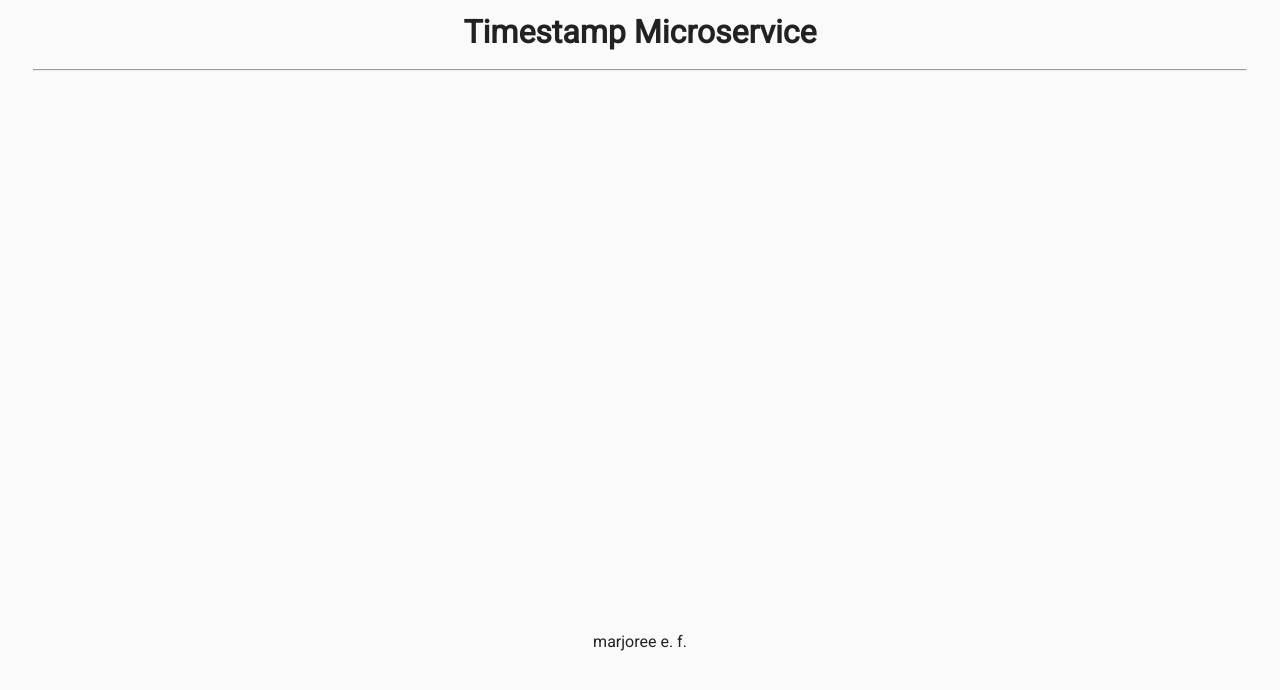
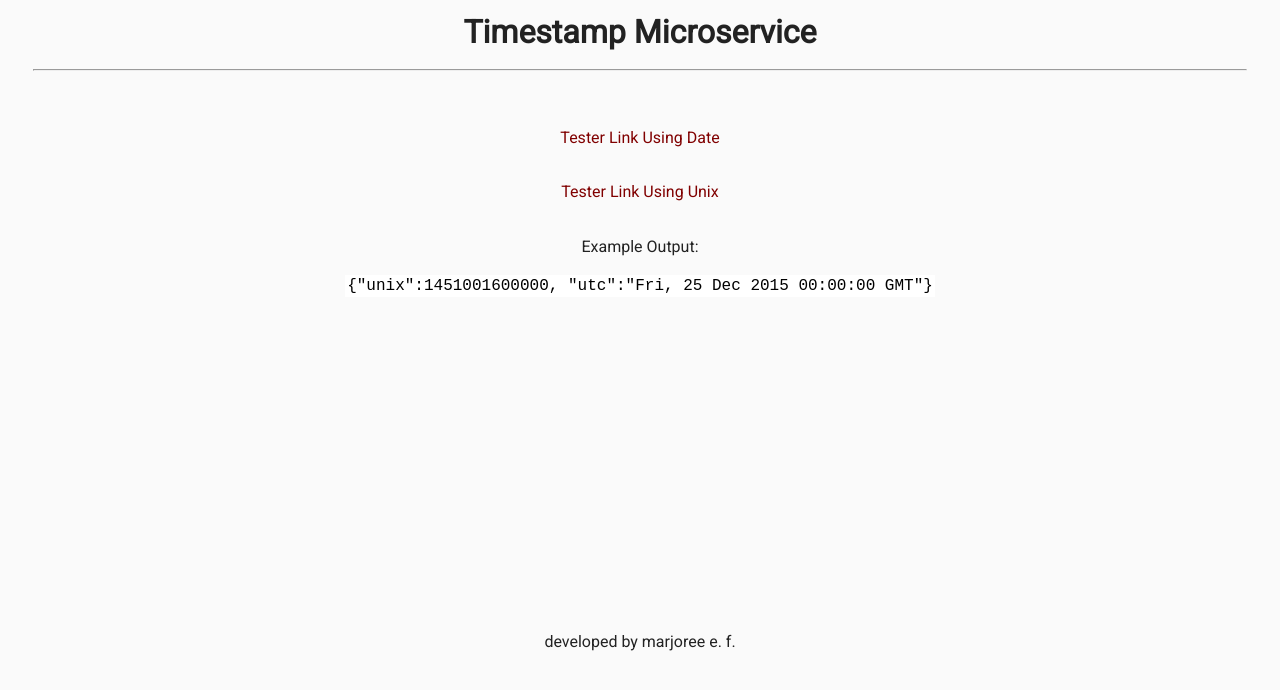
Before and after one commit to mfargas/timestamper, a website: page views/index.html in a window 1280 px wide. Drawn offline with Linux system fonts and the light colour scheme; files that its build step writes are made by us from their sources.

Commit message:
Update documentation

```diff
--- a/public/style.css
+++ b/public/style.css
@@ -23,6 +23,23 @@ hr {
 	margin: 25px;
 }
 
+.test-links{
+	display: flex;
+	flex-direction: column;
+}
+
+.test-links > a{
+	text-decoration: none;
+	padding: 1rem;
+	margin: auto;
+	width: max-content;
+	color: maroon;
+}
+
+.test-links > a:hover{
+	color: mediumvioletred;
+}
+
 .footer {
 	margin-top: 40px;
 }
--- a/views/index.html
+++ b/views/index.html
@@ -11,10 +11,18 @@
     <h1>Timestamp Microservice</h1>
     <hr />
     <div class="container">
+      <div class="test-links">
+        <a href="api/2015-12-25">Tester Link Using Date</a>
+        <a href="api/1451001600000">Tester Link Using Unix</a>
+      </div>
+      <div>
+        <p>Example Output:</p>
+        <code>{"unix":1451001600000, "utc":"Fri, 25 Dec 2015 00:00:00 GMT"}</code>
+      </div>
       <div class="output"></div>
     </div>
     <div class="footer">
-      <p>marjoree e. f.</p>
+      <p>developed by marjoree e. f.</p>
     </div>
   </body>
 </html>
```
Also changed, not shown: README.md, public/result-1.png (added), public/result-2.png (added), public/timestamp-project.png (added).
